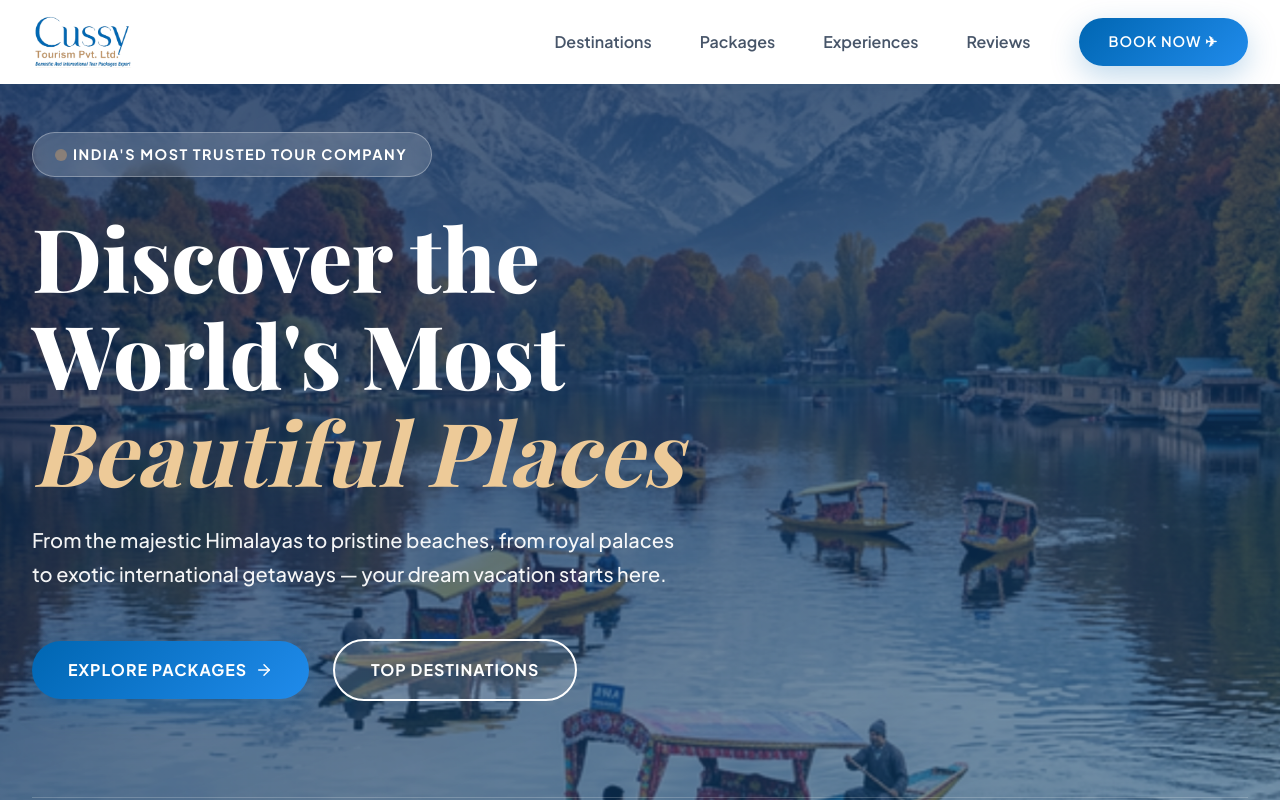
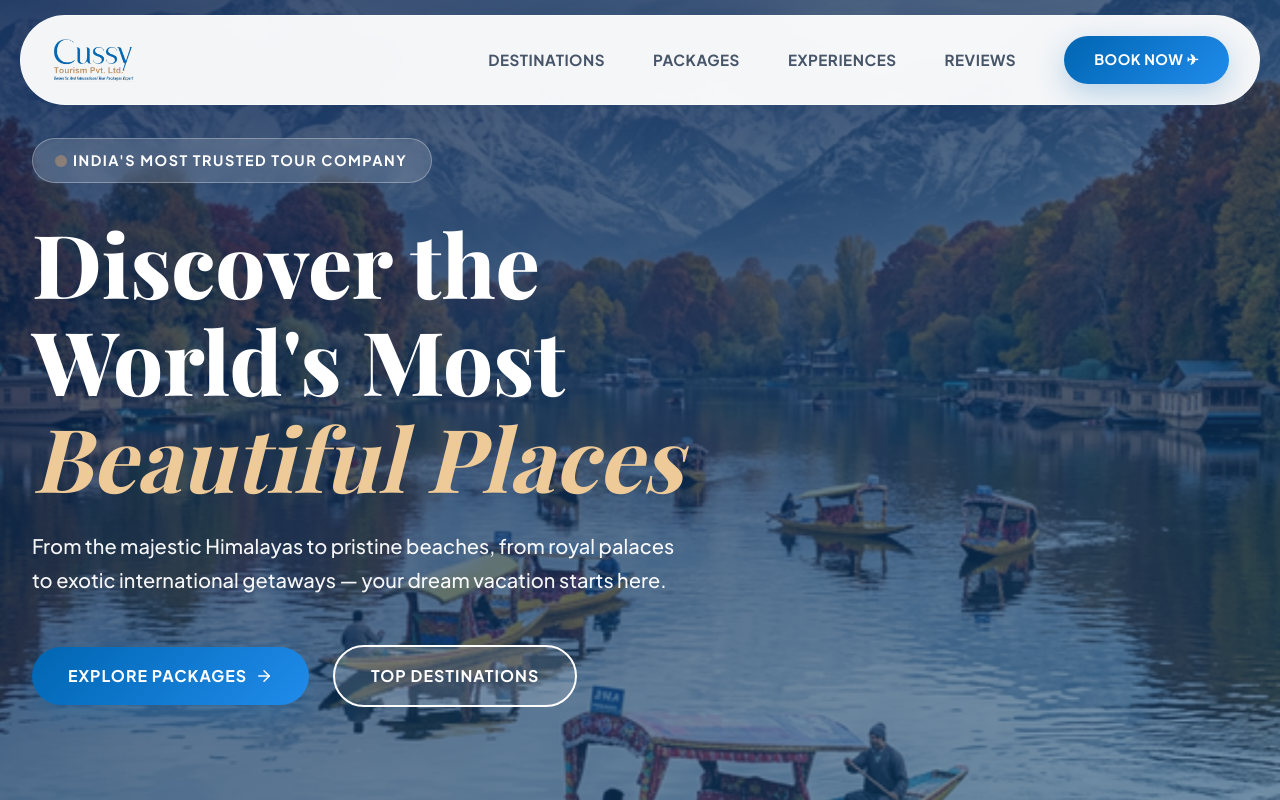
Before and after one commit to yashpatilofficial/cussy-tourism-website, a React (Vite) app: page / in a window 1280 px wide. Shown: the top 800 px of the page. Built offline with nearby package versions, Linux system fonts and the light colour scheme; a web font is replaced by a local one.

Commit message:
style: upgrade navbar to a premium floating pill design

```diff
--- a/src/index.css
+++ b/src/index.css
@@ -54,7 +54,7 @@
   --transition-slow: 600ms var(--ease-out);
 
   --max-width: 1280px;
-  --nav-height: 84px;
+  --nav-height: 90px;
 }
 
 *, *::before, *::after { margin: 0; padding: 0; box-sizing: border-box; }
@@ -76,16 +76,17 @@ button { font-family: inherit; cursor: pointer; border: none; outline: none; }
 .text-accent { color: var(--clr-accent); }
 
 /* NAVBAR */
-.navbar { position: fixed; top: 0; left: 0; width: 100%; z-index: 1000; height: var(--nav-height); background: #ffffff; box-shadow: var(--shadow-sm); transition: var(--transition-base); }
-.navbar .container { display: flex; align-items: center; justify-content: space-between; height: 100%; }
-.nav-logo-link { display: flex; align-items: center; text-decoration: none; }
-.nav-logo-img { height: 60px; width: auto; object-fit: contain; }
-.fallback-logo { display: flex; align-items: center; gap: 8px; font-family: var(--ff-heading); font-size: 1.8rem; font-weight: 800; color: var(--clr-primary); }
+.navbar { position: fixed; top: 15px; left: 50%; transform: translateX(-50%); width: calc(100% - 40px); max-width: 1240px; z-index: 1000; height: var(--nav-height); background: rgba(255, 255, 255, 0.95); backdrop-filter: blur(16px); border-radius: 100px; box-shadow: 0 10px 40px rgba(0, 30, 80, 0.15); border: 1px solid rgba(255,255,255,0.4); transition: var(--transition-slow); }
+.navbar.scrolled { top: 0; width: 100%; max-width: 100%; border-radius: 0; background: rgba(255, 255, 255, 0.98); border-bottom: 1px solid var(--clr-border); box-shadow: var(--shadow-md); }
+.navbar .container { display: flex; align-items: center; justify-content: space-between; height: 100%; padding-inline: 30px; }
+.nav-logo-link { display: flex; align-items: center; text-decoration: none; height: 100%; }
+.nav-logo-img { height: 50px; width: auto; max-width: 220px; object-fit: contain; }
+.fallback-logo { display: flex; align-items: center; gap: 8px; font-family: var(--ff-heading); font-size: 1.8rem; font-weight: 800; color: var(--clr-primary); transition: var(--transition-base); }
 .fallback-logo .brand-icon { width: 44px; height: 44px; background: var(--grad-primary); color: white; border-radius: 12px; display: flex; align-items: center; justify-content: center; font-size: 1.4rem; font-family: var(--ff-body); text-transform: uppercase; font-weight: 800; box-shadow: var(--shadow-sm); }
 .fallback-logo span { color: var(--clr-accent); }
 
 .nav-links { display: flex; align-items: center; gap: var(--space-2xl); }
-.nav-links a { font-size: 1rem; font-weight: 600; color: var(--clr-text-muted); transition: var(--transition-fast); position: relative; }
+.nav-links a { font-size: 0.95rem; font-weight: 700; color: var(--clr-text-muted); transition: var(--transition-fast); position: relative; text-transform: uppercase; letter-spacing: 0.5px; }
 .nav-links a::after { content: ''; position: absolute; bottom: -6px; left: 0; width: 0; height: 3px; background: var(--grad-accent); border-radius: var(--radius-full); transition: var(--transition-base); }
 .nav-links a:hover, .nav-links a.active { color: var(--clr-primary); }
 .nav-links a:hover::after, .nav-links a.active::after { width: 100%; }
@@ -281,7 +282,7 @@ button { font-family: inherit; cursor: pointer; border: none; outline: none; }
   .hamburger { display: flex; }
   .nav-links { position: fixed; top: 0; right: -100%; width: 80%; max-width: 360px; height: 100vh; background: #ffffff; flex-direction: column; align-items: flex-start; padding: calc(var(--nav-height) + var(--space-2xl)) var(--space-2xl); gap: var(--space-lg); border-left: 1px solid var(--clr-border); transition: var(--transition-base); box-shadow: -10px 0 40px rgba(0,0,0,0.1); }
   .nav-links.open { right: 0; }
-  .nav-links a { font-size: 1.1rem; }
+  .nav-links a { font-size: 1.1rem; color: var(--clr-text-muted) !important; }
   .destinations-grid { grid-template-columns: 1fr; grid-template-rows: auto; }
   .destination-card:first-child, .destination-card, .experience-card { height: 280px; grid-column: span 1; }
   .features-grid, .packages-grid, .experiences-grid, .testimonials-track { grid-template-columns: 1fr; }
```
